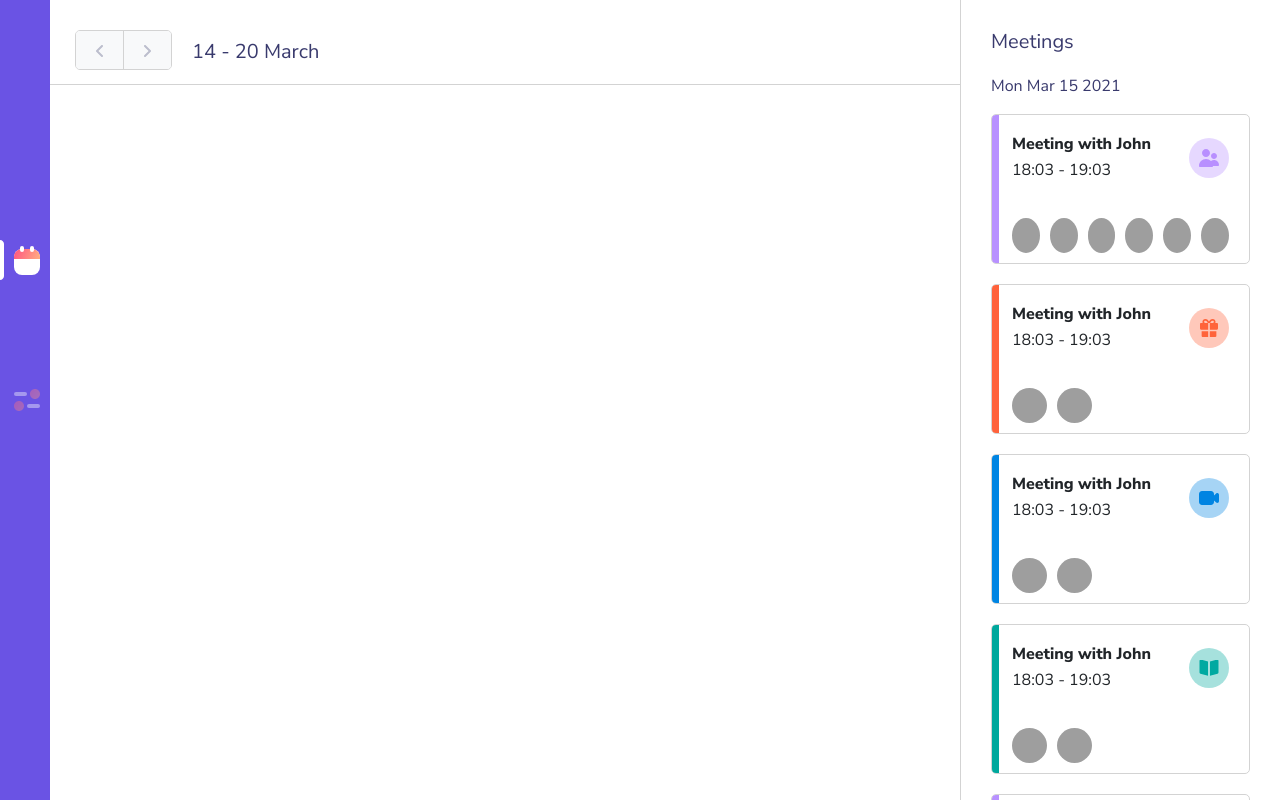
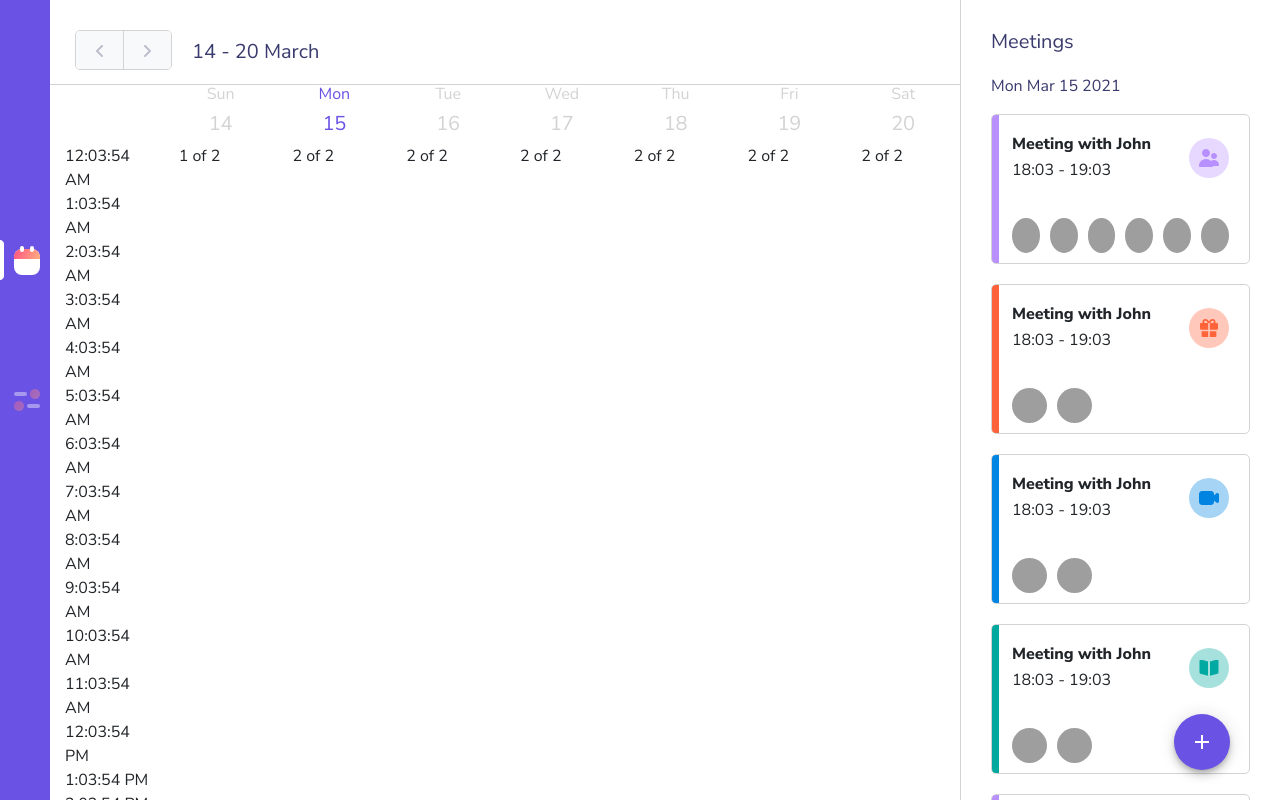
Before and after one commit to mourke/meeting-room-schedule-visualisation, a React (Create React App) app: page / in a window 1280 px wide. Shown: the top 800 px of the page. Built offline with nearby package versions, Linux system fonts and the light colour scheme; grey boxes are pictures that could not be loaded.

Commit message:
Add FAB and base calendar view

```diff
--- a/package.json
+++ b/package.json
@@ -5,6 +5,8 @@
   "private": true,
   "dependencies": {
     "@microsoft/microsoft-graph-client": "^2.2.1",
+    "@material-ui/core": "^4.11.3",
+    "@material-ui/icons": "^4.11.2",
     "@testing-library/jest-dom": "^5.11.9",
     "@testing-library/react": "^11.2.5",
     "@testing-library/user-event": "^12.7.1",
--- a/public/index.html
+++ b/public/index.html
@@ -4,7 +4,7 @@
     <meta charset="utf-8" />
     <link rel="icon" href="%PUBLIC_URL%/favicon.ico" />
     <meta name="viewport" content="width=device-width, initial-scale=1" />
-    <meta name="theme-color" content="#000000" />
+    <meta name="theme-color" content="#6a53e4" />
     <meta
       name="description"
       content="Web site created using create-react-app"
@@ -27,7 +27,6 @@
     <title>Meeting Room Schedule</title>
   </head>
   <body>
-    <noscript>You need to enable JavaScript to run this app.</noscript>
     <div id="root"></div>
   </body>
 </html>
--- a/src/App.tsx
+++ b/src/App.tsx
@@ -6,6 +6,8 @@ import CalendarView from './views/CalendarView'
 import SettingsView from './views/SettingsView'
 import calendar from './images/icons/Calendar.svg'
 import settings from './images/icons/Settings.svg'
+import { Fab } from '@material-ui/core'
+import { Add } from '@material-ui/icons'
 
 // export const APP_COLOR = "#6a53e4";
 
@@ -16,7 +18,14 @@ function App() {
     const mainPage = {mainView, detailView, icon:calendar}
     const settingsView = <SettingsView />
     const settingsPage = {mainView: settingsView, icon:settings}
-    return <SidebarSplitViewController  pages={[mainPage, settingsPage]}/>
+    return (
+        <React.Fragment>
+          <SidebarSplitViewController pages={[mainPage, settingsPage]}/>
+          <Fab color="primary" aria-label="add">
+            <Add />
+          </Fab>
+        </React.Fragment>
+    )
   } else {
     return <LoginView />;
   }
--- a/src/index.css
+++ b/src/index.css
@@ -2,3 +2,13 @@
 html, body {
     font-family: 'Nunito Sans', sans-serif;
 }
+
+.MuiFab-primary {
+    background-color: #6a53e4 !important;
+}
+
+.MuiFab-root {
+    position: absolute !important;
+    right: 50px;
+    bottom: 30px;
+}
--- a/src/views/CalendarView.css
+++ b/src/views/CalendarView.css
@@ -34,11 +34,15 @@
     display: inline-block;
 }
 
-.calendar-view-stepper-control-right-button {
-    width: 50%;
-
+.calendar-view-header-weekday {
+    text-align: center;
+    color: lightgray;
 }
 
-.calendar-view-stepper-control-left-button {
-    width: 50%;
+.calendar-view-header-current-weekday {
+    color: #6a53e4;
 }
+
+.calendar-view-calendar {
+    overflow: scroll;
+}
--- a/src/views/CalendarView.tsx
+++ b/src/views/CalendarView.tsx
@@ -1,6 +1,7 @@
 import './CalendarView.css'
 import React from 'react'
 import RightChevron from '../images/icons/Right Chevron.svg'
+import {Col, Container, Row} from "react-bootstrap"
 
 type CalendarViewState = {
     loading: boolean
@@ -20,10 +21,13 @@ export default class CalendarView extends React.Component<CalendarViewProps, Cal
         this.previousWeek = this.previousWeek.bind(this)
     }
 
+    firstDayOfWeek(date: Date) {
+        const startOfWeek = date.getDate() - date.getDay() // First day is the day of the month - the day of the week
+        return new Date(date.setDate(startOfWeek))
+    }
+
     weekString(date: Date) {
-        const startOfWeek = date.getDate() - date.getDay() // First day is the day of the month - the day of the week
-
-        const firstDay = new Date(date.setDate(startOfWeek))
+        const firstDay = this.firstDayOfWeek(date)
         const lastDay = new Date(date.setDate(firstDay.getDate() + 6))
         const month = lastDay.toLocaleString('default', { month: 'long' }) // use the month of the last date in case we have changed month
 
@@ -57,6 +61,49 @@ export default class CalendarView extends React.Component<CalendarViewProps, Cal
                     </div>
                     <h5 className={"calendar-view-current-week"}>{this.weekString(this.state.now)}</h5>
                 </div>
+                <Container className={"calendar-view"}>
+                    <Row className={"calendar-view-header"}>
+                        <Col>
+
+                        </Col>
+                        {
+                            [...Array(7)].map((value, index) => {
+                                const firstDay = this.firstDayOfWeek(this.state.now)
+                                const day = new Date(firstDay.setDate(firstDay.getDate() + index))
+                                const dayName = day.toLocaleString('default', { weekday: 'short' })
+                                const isCurrentDay = (day.getDate() - 1) === this.state.now.getDate() // take index into account
+
+                                return (
+                                    <Col className={`calendar-view-header-weekday ${isCurrentDay ? "calendar-view-header-current-weekday" : "" }`}>
+                                        <h6>{dayName}</h6>
+                                        <h5>{day.getDate()}</h5>
+                                    </Col>
+                                )
+                            })
+                        }
+                    </Row>
+                    <Row className={"calendar-view-calendar"}>
+                        <Col>
+                            {
+                                [...Array(24)].map((value, index) => {
+                                    const time = new Date(this.state.now.setHours(index))
+                                    return (
+                                        <div>
+                                            <span>{time.toLocaleTimeString("default")}</span>
+                                        </div>
+                                    )
+                                })
+                            }
+                        </Col>
+                        <Col>1 of 2</Col>
+                        <Col>2 of 2</Col>
+                        <Col>2 of 2</Col>
+                        <Col>2 of 2</Col>
+                        <Col>2 of 2</Col>
+                        <Col>2 of 2</Col>
+                        <Col>2 of 2</Col>
+                    </Row>
+                </Container>
             </div>
         )
     }
```
